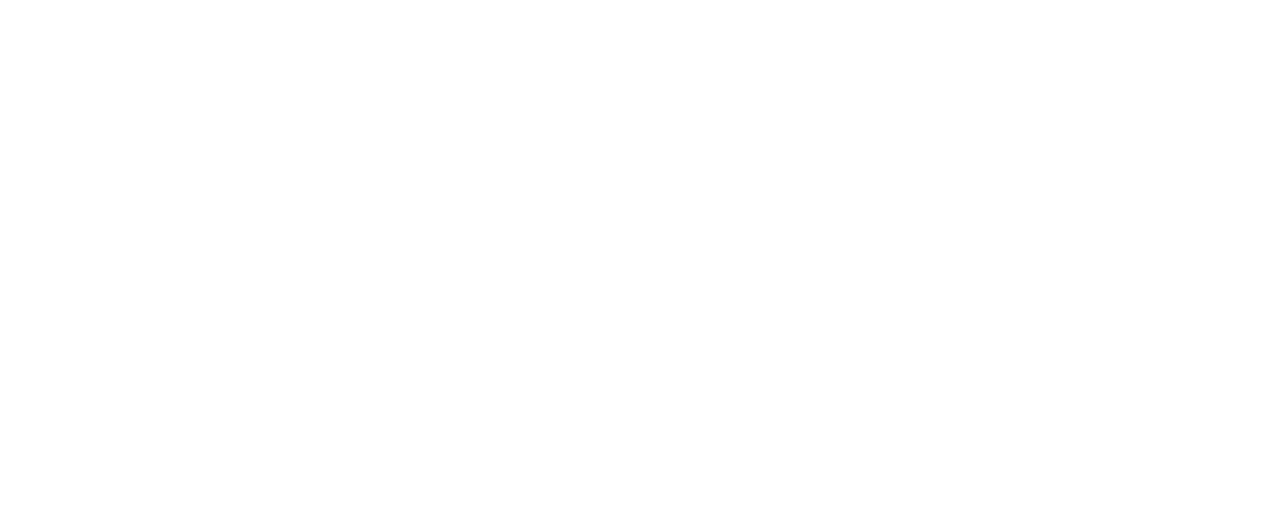
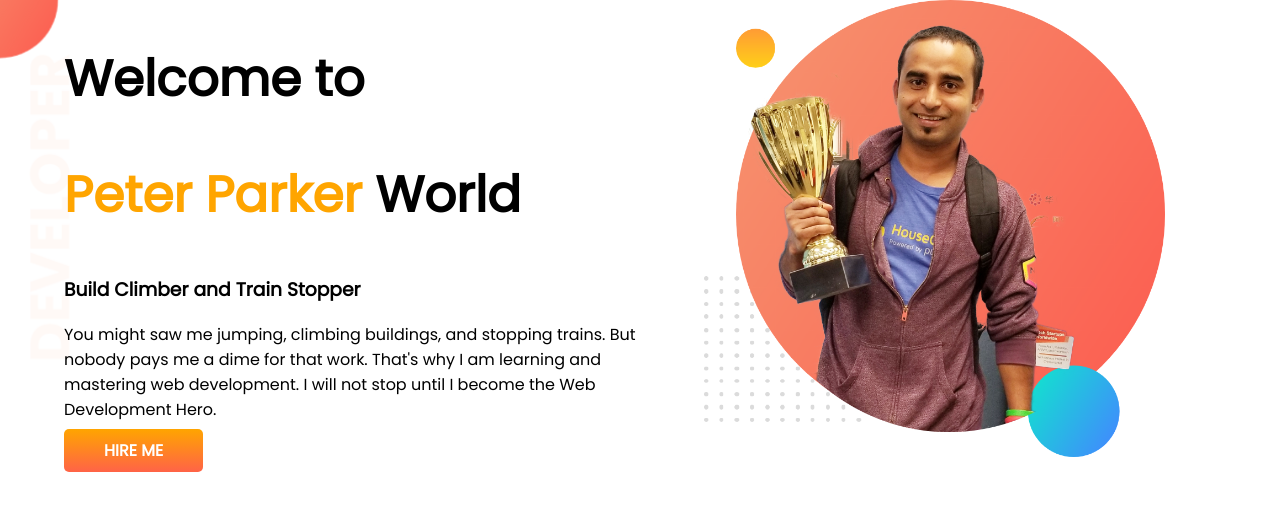
Before and after one commit to ShusmoyB/developer-portfolio, a plain HTML site: page index.html in a window 1280 px wide. Drawn offline with Linux system fonts and the light colour scheme.

Commit message:
First part added

```diff
--- a/index.html
+++ b/index.html
@@ -6,8 +6,22 @@
     <meta name="viewport" content="width=device-width, initial-scale=1.0">
     <title>Shusmoy Portfolio</title>
     <link rel="stylesheet" href="style.css">
+    <link rel="preconnect" href="https://fonts.googleapis.com">
+<link rel="preconnect" href="https://fonts.gstatic.com" crossorigin>
+<link href="https://fonts.googleapis.com/css2?family=Poppins&display=swap" rel="stylesheet">
 </head>
 <body>
-
+    <section class="top-banner">
+        <div class="half-width">
+            <h1>Welcome to</h1>
+            <h1><span class="orange">Peter Parker</span> World</h1>
+            <h3>Build Climber and Train Stopper</h3>
+            <p class="p-colour">You might saw me jumping, climbing buildings, and stopping trains. But nobody pays me a dime for that work. That's why I am learning and mastering web development. I will not stop until I become the Web Development Hero.</p>
+            <a class="link-button" target="blank" href="github.com">HIRE ME</a>
+        </div>
+        <div class="half-width">
+            <img src="media/jhankar.png" alt="">
+        </div>
+</section>
 </body>
 </html>
--- a/style.css
+++ b/style.css
@@ -0,0 +1,35 @@
+body{
+    font-family: 'Poppins', sans-serif;
+    margin: 0;
+}
+h1{
+    font-size:50px;
+}
+.orange{
+    color:orange;
+}
+.p-colour{
+
+}
+section{
+    display: flex;
+}
+.half-width{
+    width: 50%;
+    padding-left: 5%;
+}
+.half-width img{
+    width: 80%;
+}
+.link-button{
+    color:white;
+    font-weight: 700;
+    text-decoration: none;
+    padding:10px 40px;
+    border-radius: 5px;
+    background-image:linear-gradient(orange, tomato);
+}
+.top-banner{
+    background-image: url(media/top-banner.png);
+    background-repeat: no-repeat;
+}
```
Also changed, not shown: media/dream-bg.png (added), media/jhankar.png (added), media/jhankar2.png (added), media/top-banner.png (added).
